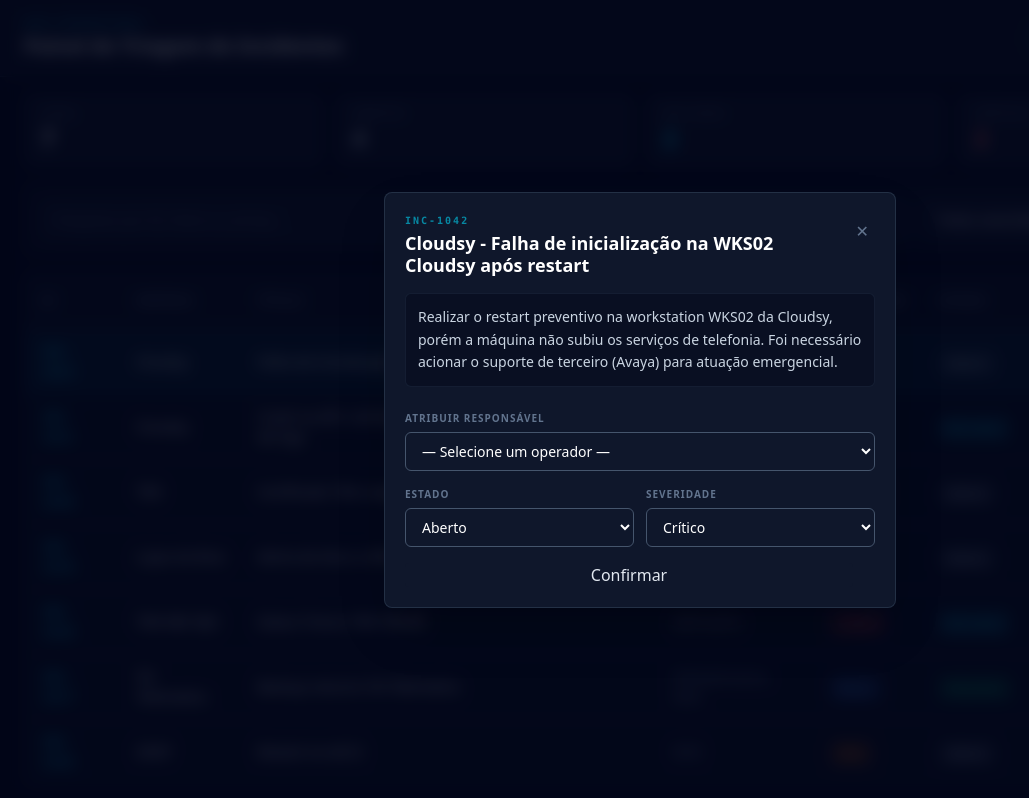
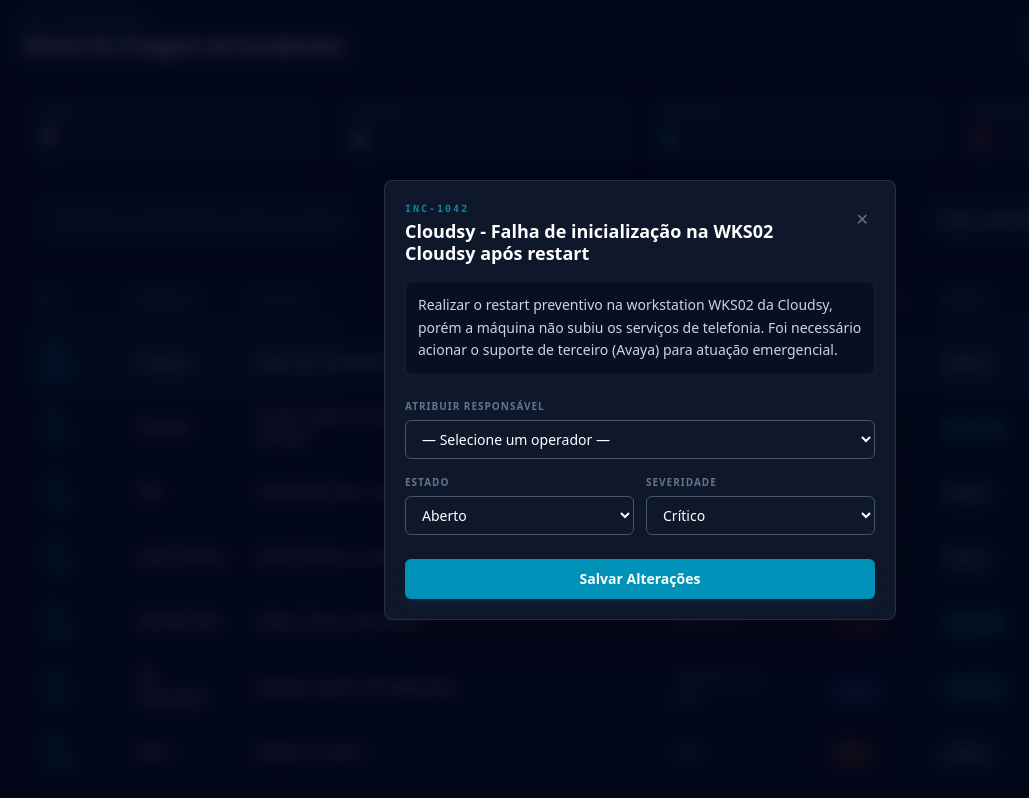
Before and after one commit to CarvalhoSystems/Transicao-NOC-DEV, a React (Vite) app: page / in a window 1280 px wide. Both pictures are taken after a click on the element 640 px from the left and 362 px from the top of the page. Shown: the top 798 px of the page, without its empty margins (0-1029 px from the left). Built offline with nearby package versions, Linux system fonts and the light colour scheme.

Commit message:
pesquisa pelas empresas tbm

```diff
--- a/src/App.jsx
+++ b/src/App.jsx
@@ -31,6 +31,7 @@
       const matchesSearch =
         term === "" ||
         incident.id.toLowerCase().includes(term) ||
+        incident.company.toLowerCase().includes(term) ||
         incident.title.toLowerCase().includes(term) ||
         incident.service.toLowerCase().includes(term);
 
--- a/src/components/FilterBar.jsx
+++ b/src/components/FilterBar.jsx
@@ -17,7 +17,7 @@
       <div className="flex flex-col gap-3 rounded-lg border border-slate-700/60 bg-slate-800/30 p-4 sm:flex-row sm:items-center">
         <input
           type="search"
-          placeholder="Pesquisar por ID, título ou serviço..."
+          placeholder="Pesquisar por ID, Empresa, título ou serviço..."
           value={searchTerm}
           onChange={(e) => onSearchChange(e.target.value)}
           className="flex-1 rounded-md border border-slate-600 bg-slate-900 px-3 py-2 text-sm text-white placeholder:text-slate-500 focus:border-cyan-500 focus:outline-none"
--- a/src/components/IncidentTable.jsx
+++ b/src/components/IncidentTable.jsx
@@ -1,12 +1,12 @@
 import IncidentRow from './IncidentRow'
 
-function IncidentTable({ incidents, selectedId, onSelect }) {
+function IncidentTable({ incidents, selectedId, onSelect, compamny }) {
   if (incidents.length === 0) {
     return (
       <div className="rounded-lg border border-slate-700/60 bg-slate-800/30 p-8 text-center text-slate-500">
         Nenhum incidente corresponde aos filtros aplicados.
       </div>
-    )
+    );
   }
 
   return (
--- a/src/components/TriagePanel.jsx
+++ b/src/components/TriagePanel.jsx
@@ -1,3 +1,4 @@
+import { useEffect } from "react";
 import { NOC_TEAM, STATUS_CONFIG, SEVERITY_CONFIG } from "../constants";
 import { Link } from "react-router-dom"; //Biblioteca de rotas de paginas
 
@@ -12,6 +13,15 @@
   onSeverityChange,
   onClose,
 }) {
+  // Fecha o modal ao pressionar a tecla Escape
+  useEffect(() => {
+    const handleEsc = (e) => {
+      if (e.key === "Escape") onClose();
+    };
+    window.addEventListener("keydown", handleEsc);
+    return () => window.removeEventListener("keydown", handleEsc);
+  }, [onClose]);
+
   if (!incident) return null;
 
   return (
@@ -118,13 +128,12 @@
               </div>
             </div>
             <button
-              className="w-full rounded w-md bg-red-600 bg-slate-900 px-10 cursor-pointer"
-              type="submit"
+              className="w-full mt-2 rounded-md bg-cyan-600 py-2.5 text-sm font-bold text-white shadow-lg shadow-cyan-900/20 hover:bg-cyan-500 active:scale-[0.98] transition-all"
+              type="button"
               id="confirmar"
-              onClick={() => onClose()}
-              aria-label="Fechar painel"
+              onClick={onClose}
             >
-              Confirmar
+              Salvar Alterações
             </button>
           </div>
         </div>
```
